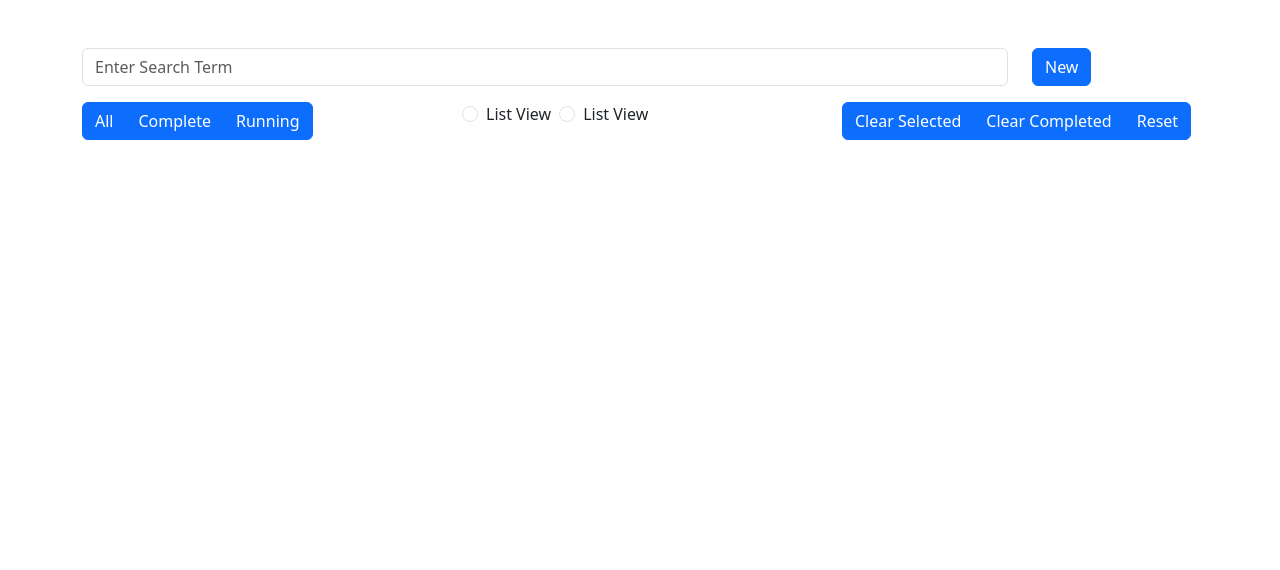
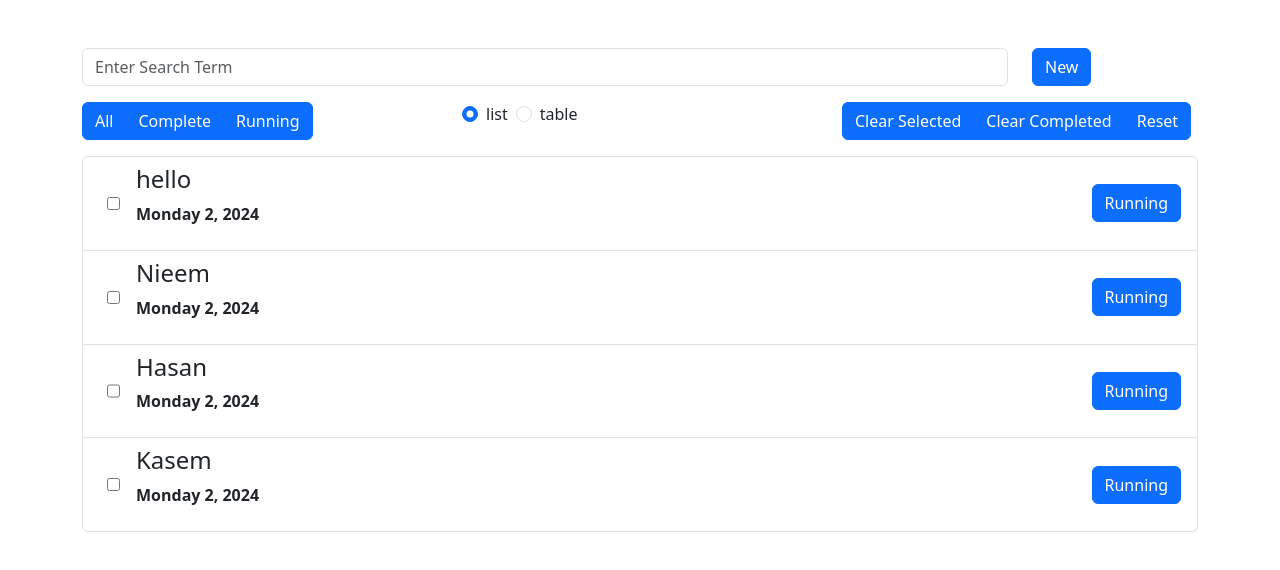
Before and after one commit to developer-nieem/todo-asf, a React (Vite) app: page / in a window 1280 px wide. Shown: the top 570 px of the page. Built offline with nearby package versions, Linux system fonts and the light colour scheme.

Commit message:
added some features

```diff
--- a/src/components/DisplayTodo.tsx
+++ b/src/components/DisplayTodo.tsx
@@ -1,7 +1,7 @@
 import ListView from "./ListView";
 import TableView from "./TableView";
 
-const DisplayTodo = ({ todoList, view, handleStatus }) => {
+const DisplayTodo = ({ todoList, view, handleStatus, data }) => {
   const days = [
     "Sunday",
     "Monday",
@@ -22,12 +22,14 @@ const DisplayTodo = ({ todoList, view, handleStatus }) => {
           todoList={todoList}
           handleStatus={handleStatus}
           formatDate={formatDate}
+          data={data}
         />
       ) : (
         <TableView
           todoList={todoList}
           handleStatus={handleStatus}
           formatDate={formatDate}
+          data={data}
         />
       )}
     </div>
--- a/src/components/Filter.tsx
+++ b/src/components/Filter.tsx
@@ -1,11 +1,21 @@
 import FilterGroupBtn from "./FilterGroupBtn";
+import Button from "./Reusable/Button";
 import FilterLayout from "./Reusable/FilterLayout";
 
-const Filter = ({ setView }) => {
+const Filter = ({ setView , view , handStatusFilter }) => {
+    const func = () =>{
+
+    }
   return (
     <div className="row my-3">
       <div className="col-md-4">
-        <FilterGroupBtn tex1="All" tex2="Complete" tex3="Running" />
+        <FilterGroupBtn  >
+            <Button type="button" text="All" onClick={ () => handStatusFilter("all") } />
+            <Button type="button" text="Complete" onClick={ () => handStatusFilter("complete") } />
+            <Button type="button" text="Running" onClick={ () => handStatusFilter("running") } />
+        </FilterGroupBtn>
+
+
       </div>
       <div className="col-md-4 d-flex gap-2">
         <FilterLayout
@@ -13,21 +23,24 @@ const Filter = ({ setView }) => {
           layoutName="list"
           idName="flexRadioDefault1"
           label="flexRadioDefault1"
+          checked={view =="list" ? true : false}
+          // check = {true}
         />
         <FilterLayout
           setView={setView}
           layoutName="table"
           idName="flexRadioDefault2"
           label="flexRadioDefault2"
+          checked={view =="table" ? true : false}
         />
       </div>
       <div className="col-md-4">
         <div className="btn-group" role="group" aria-label="Basic example">
-          <FilterGroupBtn
-            tex1="Clear Selected"
-            tex2="Clear Completed"
-            tex3="Reset"
-          />
+        <FilterGroupBtn  >
+            <Button type="button" text="Clear Selected" onClick={()=> func() } />
+            <Button type="button" text="Clear Completed" onClick={()=> func() } />
+            <Button type="button" text="Reset" onClick={()=> func() } />
+        </FilterGroupBtn>
         </div>
       </div>
     </div>
--- a/src/components/FilterGroupBtn.tsx
+++ b/src/components/FilterGroupBtn.tsx
@@ -1,16 +1,10 @@
-import Button from "./Reusable/Button"
 
-const FilterGroupBtn = ({tex1 , tex2 , tex3}) => {
-    const func =() =>{
 
-    }
-
+const FilterGroupBtn = ({children}) => {
 
   return (
     <div className="btn-group" role="group" aria-label="Basic example">
-       <Button type="button" text={tex1} onClick={()=> func() } />
-       <Button type="button" text={tex2} onClick={()=> func() } />
-       <Button type="button" text={tex3} onClick={()=> func() } />
+       {children}
     </div>
   )
 }
--- a/src/components/ListView.tsx
+++ b/src/components/ListView.tsx
@@ -1,11 +1,13 @@
 import Button from "./Reusable/Button"
 
 
-const ListView = ({todoList , handleStatus , formatDate}) => {
+const ListView = ({todoList , handleStatus , formatDate , data}) => {
   return (
 
         <ol className="list-group ">
-          {todoList?.map((list) => (
+          {
+       data.length ?
+       data?.map((list) => (
         <li
           key={list.id}
           className="list-group-item d-flex justify-content-between align-items-center"
@@ -19,7 +21,23 @@ const ListView = ({todoList , handleStatus , formatDate}) => {
           </div>
           <Button type="button" onClick={() => handleStatus(list.id)}  text={list.status} />
         </li>
-          ))}
+      )) :
+      todoList?.map((list) => (
+        <li
+          key={list.id}
+          className="list-group-item d-flex justify-content-between align-items-center"
+        >
+          <div className="ms-2 me-auto d-flex gap-3">
+            <input type="checkbox" />
+            <div className="fw-bold">
+              <h4>{list.title}</h4>
+              <p>{formatDate(list.dateTody)}</p>
+            </div>
+          </div>
+          <Button type="button" onClick={() => handleStatus(list.id)}  text={list.status} />
+        </li>
+      ))
+          }
         </ol>
   )
 }
--- a/src/components/Reusable/FilterLayout.tsx
+++ b/src/components/Reusable/FilterLayout.tsx
@@ -1,4 +1,4 @@
-const FilterLayout = ({ setView, layoutName, idName, label }) => {
+const FilterLayout = ({ setView, layoutName, idName, label,  checked }) => {
   return (
     <div className="form-check">
       <input
@@ -7,9 +7,10 @@ const FilterLayout = ({ setView, layoutName, idName, label }) => {
         type="radio"
         name="flexRadioDefault"
         id={idName}
+        checked ={checked}
       />
       <label className="form-check-label" for={label}>
-        List View
+       {layoutName}
       </label>
     </div>
   );
--- a/src/components/TableView.tsx
+++ b/src/components/TableView.tsx
@@ -1,6 +1,6 @@
 import Button from "./Reusable/Button"
 
-const TableView = ({todoList , handleStatus , formatDate}) => {
+const TableView = ({todoList , handleStatus , formatDate , data}) => {
   return (
     <table className="table table-bordered">
           <thead>
@@ -17,7 +17,9 @@ const TableView = ({todoList , handleStatus , formatDate}) => {
             </tr>
           </thead>
           <tbody>
-            {todoList?.map((list) => (
+            {
+              data.length ?
+            data?.map((list) => (
               <tr key={list.id}>
                 <th scope="row">
                   <input type="checkbox" />
@@ -34,7 +36,28 @@ const TableView = ({todoList , handleStatus , formatDate}) => {
 
                 </td>
               </tr>
-            ))}
+            )) :
+
+            todoList?.map((list) => (
+              <tr key={list.id}>
+                <th scope="row">
+                  <input type="checkbox" />
+                </th>
+                <td>{list.title}</td>
+
+                {/* <td> {format(date , "EEEE MM, yyyy")}</td> */}
+                <td> {formatDate(list.dateTody)}</td>
+
+                <td className="d-flex justify-content-center">
+
+                <Button type="button"   onClick={() => handleStatus(list.id)}  text={list.status} />
+
+
+                </td>
+              </tr>
+            ))
+
+            }
           </tbody>
         </table>
   )
--- a/src/components/Todo.tsx
+++ b/src/components/Todo.tsx
@@ -3,12 +3,19 @@ import AddTodoModal from "./AddTodoModal";
 import DisplayTodo from "./DisplayTodo";
 import Filter from "./Filter";
 import Button from "./Reusable/Button";
-import ITodo from "../types/todo";
 
 const Todo = () => {
-  const [todoList, setTodoList] = useState([]);
+  const [todoList, setTodoList] = useState([
+    {id : "1524465" , title: "hello" , dateTody: new Date() , status: "Running"},
+    {id : "1524466" , title: "Nieem" , dateTody: new Date() , status: "Running"},
+    {id : "1524467" , title: "Hasan" , dateTody: new Date() , status: "Running"},
+    {id : "1524468" , title: "Kasem" , dateTody: new Date() , status: "Running"},
+
+  ]);
   const [view, setView] = useState("list");
   const [openModal, setOpenModal] = useState(false);
+  const [data , setData] = useState([]);
+const [filterStatus , setFilterStatus] = useState('all')
 
   // Add todo function
   const handleSubmit = (e) => {
@@ -25,19 +32,64 @@ const Todo = () => {
   // Update Status
 
   const handleStatus = (_id : string) => {
-    const updatedList = todoList.map((list)  => {
+    // const updatedList = todoList.map((list)  => {
+    //   if (list.id === _id) {
+    //     return { ...list, status: "Complete" };
+    //   }
+    //   return list;
+    // });
+
+    // setTodoList(updatedList)
+    setTodoList((prev) => prev.map((list)  => {
       if (list.id === _id) {
-        return { ...list, status: "Complete" };
+        list.status= "Complete"
+        return list
       }
       return list;
-    });
+    }))
 
-    setTodoList(updatedList)
-    console.log(updatedList, "ipdate");
   };
 
+    const handleSearch = (e) => {
 
-  console.log(todoList, "main");
+  console.log(e.target.value);
+
+   const filter = todoList.filter((list, index, array )=> {
+
+
+
+    if (list.title.includes(e.target.value)) {
+      return list
+    }
+
+
+
+
+  })
+
+
+   if (filter.length) {
+    setData(filter)
+
+   }
+
+    }
+
+const handStatusFilter = (value) => {
+     console.log(value);
+
+     const filter = todoList.filter(list => list.status.toLowerCase() == value.toLowerCase());
+
+     if (filter) {
+     setTodoList(filter)
+
+     }else{
+      setTodoList(todoList)
+     }
+
+
+}
+
   return (
     <>
       <div className="container mt-5">
@@ -47,6 +99,7 @@ const Todo = () => {
               type="text"
               className="form-control"
               placeholder="Enter Search Term"
+              onChange={handleSearch}
             />
           </div>
           <div className="col-md-2">
@@ -56,7 +109,7 @@ const Todo = () => {
 
         {/* Filter Part */}
 
-        <Filter setView={setView} />
+        <Filter view={view} setView={setView}  handStatusFilter={handStatusFilter}/>
 
         {/* Display ToDO */}
 
@@ -64,6 +117,7 @@ const Todo = () => {
           todoList={todoList}
           view={view}
           handleStatus={handleStatus}
+          data ={data}
         />
       </div>
 
```
Lines whose indentation alone changed are shown as unchanged.
